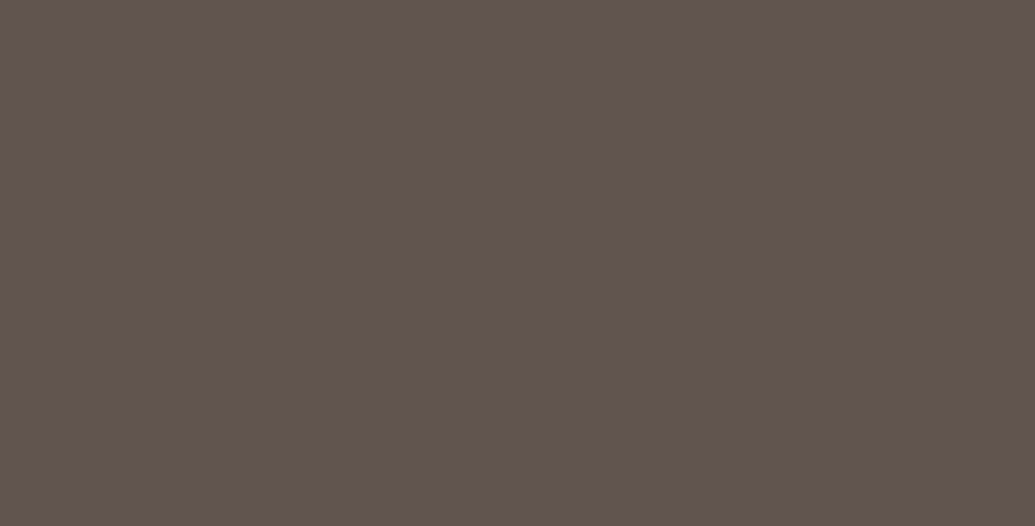
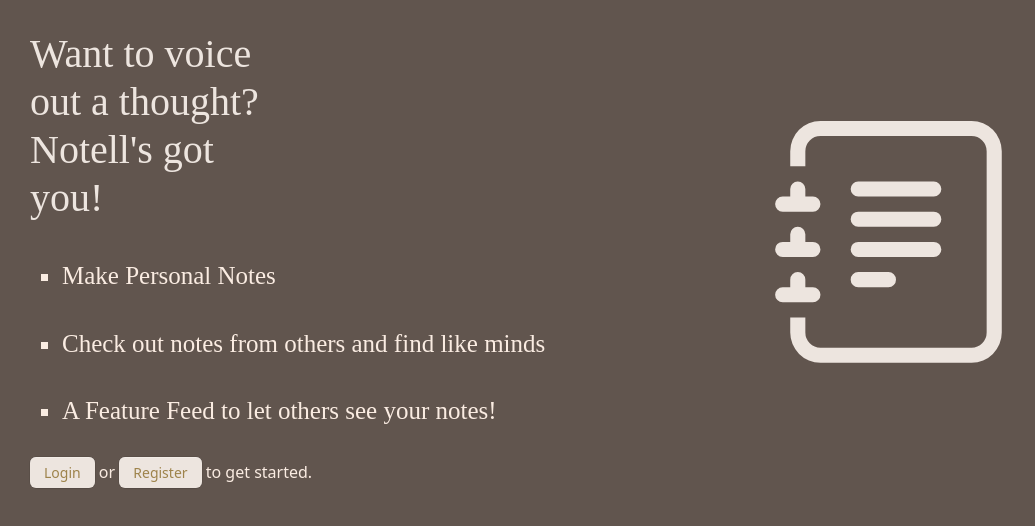
Before and after one commit to DannStormy/first-react-flask-app, a React (Create React App) app: page / in a window 1280 px wide. Before the commit this address had no page. Shown: the top 526 px of the page, without its empty margins (0-1035 px from the left). Built offline with nearby package versions, Linux system fonts and the light colour scheme.

Commit message:
homepage

```diff
--- a/src/App.css
+++ b/src/App.css
@@ -10,10 +10,6 @@
 }
 .nav-links {
   color: #9e834b !important;
-}
-
-.link-text {
-  color: white;
 }
 
 .form {
@@ -86,10 +82,10 @@ button:focus {
   background-color: #ede5df !important;
   color: #9e834b !important;
   display: block !important;
-  margin-left: 25% !important;
+  margin-left: auto !important;
   margin-right: auto !important;
   margin-top: 10px;
-  width: 50%;
+  width: 70%;
 }
 
 .personal-card {
@@ -101,3 +97,45 @@ button:focus {
   margin-top: 10px;
   width: 50%;
 }
+
+.journal {
+  position: absolute;
+  float: right;
+  top: 25%;
+  right: 5%;
+}
+
+.intro {
+  display: inline-block;
+  font-family: "Square Peg", cursive;
+  color: #ede5df;
+  margin: 30px;
+  margin-right: 50%;
+  margin-bottom: 5px;
+  width: 20%;
+}
+
+.list {
+  font-size: 25px;
+  font-family: "Square Peg", cursive;
+  list-style-type: square;
+  color: #faece2;
+  margin: 30px;
+}
+
+.link-b {
+  text-decoration: none !important;
+  width: 120px;
+  padding: 6px 14px;
+  border-radius: 6px !important;
+  border: none;
+  font-size: 14px !important;
+  background: #ede5df;
+  box-shadow: 0px 0.5px 1px rgba(0, 0, 0, 0.1),
+    inset 0px 0.5px 0.5px rgba(255, 255, 255, 0.5),
+    0px 0px 0px 0.5px rgba(0, 0, 0, 0.12) !important;
+  color: #9e834b;
+  user-select: none;
+  -webkit-user-select: none;
+  touch-action: manipulation;
+}
--- a/src/Routes.js
+++ b/src/Routes.js
@@ -1,9 +1,10 @@
-import { React, useContext } from 'react';
+import { React } from 'react';
 
 import Login from './components/Login';
 import SignupForm from './components/Signup';
 import Note from './components/Note';
 import PersonalNotes from './components/PersonalNotes';
+import { Homepage } from './components/Homepage';
 import { DisplayError } from './components/Error.js';
 import { AddNotes } from './components/AddNotes';
 import { BrowserRouter as Router, Routes, Route, Navigate } from 'react-router-dom';
@@ -25,6 +26,7 @@ export default function AllRoutes() {
                     <Route path="addnote" element={<AddNotes />} />
                     <Route path="mynotes" element={<PersonalNotes />} />
                 </Route>
+                <Route path="/" element={<Homepage />} />
                 <Route path="notesfeed" element={<Note />} />
                 <Route path="sign-up" element={<SignupForm />} />
                 <Route path="login" element={<Login />} />
--- /dev/null
+++ b/src/components/Homepage.js
@@ -0,0 +1,18 @@
+import { JournalText } from 'react-bootstrap-icons';
+import { useNavigate } from 'react-router-dom';
+
+export const Homepage = () => {
+    const navigate = useNavigate()
+    return (
+        <div style={{ 'position': 'relative' }}>
+            <h1 className="intro">Want to voice out a thought? Notell's got you!</h1>
+            <ul>
+                <li className="list">Make Personal Notes</li>
+                <li className="list">Check out notes from others and find like minds</li>
+                <li className="list">A Feature Feed to let others see your notes!</li>
+            </ul>
+            <p style={{ 'color': '#faece2', 'margin': '30px' }}><a className="link-b" href="/login">Login</a> or <a className="link-b" href="/sign-up">Register</a> to get started.</p>
+            <JournalText className="journal" width="50%" height="50%" color="#ede5df" />
+        </div >
+    )
+}
--- a/src/components/Login.js
+++ b/src/components/Login.js
@@ -62,7 +62,7 @@ export default function Login() {
         <>
             <Navbar className="color-nav" bg="" variant="">
                 <Container>
-                    <Navbar.Brand style={{ 'color': '#9e834b' }} href="/">NOTELS!</Navbar.Brand>
+                    <Navbar.Brand style={{ 'color': '#9e834b' }} href="/">NOTELL</Navbar.Brand>
                     <Nav className="me-auto">
                         <Nav.Link style={{ 'color': '#9e834b' }} href="/login">LOGIN</Nav.Link>
                         <Nav.Link style={{ 'color': '#9e834b' }} href="/sign-up">REGISTER</Nav.Link>
@@ -96,7 +96,7 @@ export default function Login() {
                     <div className="error">{formik.errors.password}</div>
                 ) : null}
                 <br />
-                <button role="button" type="submit">LOGIN</button>
+                <button type="submit">LOGIN</button>
             </form>
         </>
 
--- a/src/components/LogoutButton.js
+++ b/src/components/LogoutButton.js
@@ -1,6 +1,6 @@
-import { React, useContext, useEffect } from 'react';
+import { React } from 'react';
 import { useNavigate } from 'react-router-dom'
-
+import { BoxArrowLeft } from 'react-bootstrap-icons';
 import { Button } from 'react-bootstrap'
 
 
@@ -18,12 +18,12 @@ export default function LogoutButton() {
                 'backgroundColor': '#463932',
                 'border': '0',
                 'color': '#9e834b',
-                'width': '70px',
+                'width': '100px',
                 'margin-left': '20px',
                 'float': 'right'
             }}
             onClick={logout}
             className=""
-        >Logout</Button>
+        >Logout   <BoxArrowLeft /></Button>
     )
 }
--- a/src/components/Navbar.js
+++ b/src/components/Navbar.js
@@ -1,6 +1,5 @@
 import { Navbar, Container, Nav } from 'react-bootstrap'
-import { React, useContext, useEffect } from 'react';
-import { LoginContext } from '../contexts/LoginContext';
+import { React } from 'react';
 
 import LogoutButton from './LogoutButton';
 
@@ -9,7 +8,7 @@ export default function Navigation() {
         <>
             <Navbar collapseOnSelect expand="lg" className="color-nav">
                 <Container className="nav-links">
-                    <Navbar.Brand style={{ 'color': '#9e834b' }} href="/">NOTELS!</Navbar.Brand>
+                    <Navbar.Brand style={{ 'color': '#9e834b' }} href="/">NOTELL!</Navbar.Brand>
                     <Navbar.Toggle aria-controls="responsive-navbar-nav" />
                     <Navbar.Collapse id="responsive-navbar-nav">
                         <Nav fill variant="tabs" className="me-auto">
@@ -18,7 +17,7 @@ export default function Navigation() {
                             <Nav.Link style={{ 'color': '#9e834b' }} href="/addnote">ADD NOTE</Nav.Link>
                         </Nav>
                         <Navbar.Text className="justify-content-end">
-                            <a style={{ 'color': '#9e834b' }} href="/login">SIGNED IN AS: {localStorage.getItem("user")}</a>
+                            <a style={{ 'color': '#9e834b' }} href="/login">Hello, {localStorage.getItem("user")}</a>
                         </Navbar.Text>
                         <LogoutButton />
                     </Navbar.Collapse>
--- a/src/components/Note.js
+++ b/src/components/Note.js
@@ -33,6 +33,8 @@ export default function Note() {
             {notes.map(eachNote => {
                 if (eachNote.can_view_records) {
                     return (
+                        // eslint-disable-next-line
+
                         <Card className="card" style={{ 'box-shadow': '2px 2px #9e834b' }} key={eachNote.id}>
                             <Card.Body>
                                 <blockquote className="blockquote mb-0">
@@ -49,6 +51,7 @@ export default function Note() {
                     )
                 } else if (notes.length < 1) {
                     return (
+                        // eslint-disable-next-line
                         <Card key={eachNote.id}>
                             <Card.Body>Sorry, no stories to see at this time.</Card.Body>
                         </Card>
--- a/src/components/Signup.js
+++ b/src/components/Signup.js
@@ -85,7 +85,7 @@ export default function SignupForm() {
         <>
             <Navbar className="color-nav" bg="" variant="">
                 <Container>
-                    <Navbar.Brand style={{ 'color': '#9e834b' }} href="/">NOTELS!</Navbar.Brand>
+                    <Navbar.Brand style={{ 'color': '#9e834b' }} href="/">NOTELL</Navbar.Brand>
                     <Nav className="me-auto">
                         <Nav.Link style={{ 'color': '#9e834b' }} href="/login">LOGIN</Nav.Link>
                         <Nav.Link style={{ 'color': '#9e834b' }} href="/sign-up">REGISTER</Nav.Link>
```
